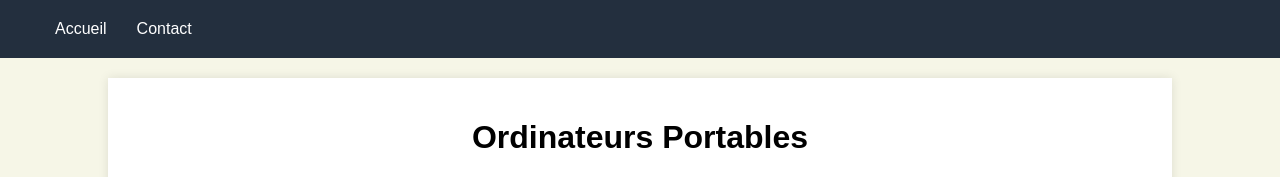
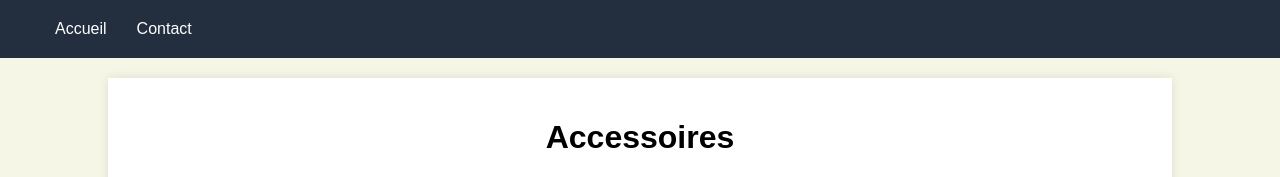
Before and after one commit to biebierrf45ht/site-, a plain HTML site: page Accessoires.html in a window 1280 px wide. Shown: the top 177 px of the page. Drawn offline with Linux system fonts and the light colour scheme.

Commit message:
Update Accessoires.html

```diff
--- a/Accessoires.html
+++ b/Accessoires.html
@@ -3,7 +3,7 @@
 <head>
     <meta charset="UTF-8">
     <meta name="viewport" content="width=device-width, initial-scale=1.0">
-    <title>Ordinateur portable</title>
+    <title>Accessoires</title>
     <link rel="icon" type="image/ico" href="logo.ico">
     <link rel="stylesheet" href="style.css">
     <script src="js.js"></script>
@@ -19,7 +19,7 @@
     </header>
     <main>
         <div class="container">
-            <h1 class="titre-centré">Ordinateurs Portables</h1>
+            <h1 class="titre-centré">Accessoires</h1>
 
             <div class="product">
                 <img src="image1.jpg" alt="Image du produit 1">
```
